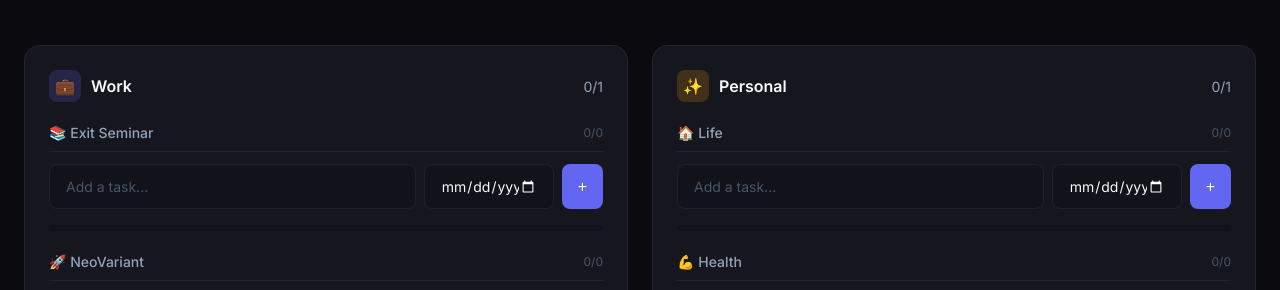
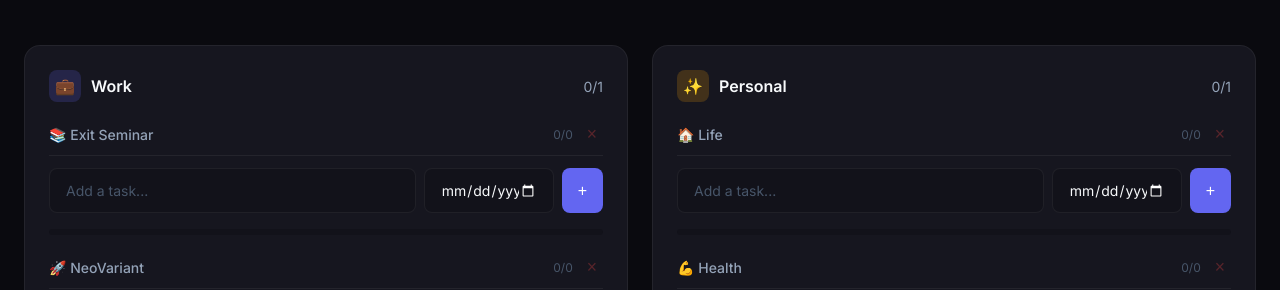
Before and after one commit to anugrahat/anu-dashboard, a plain HTML site: page index.html in a window 1280 px wide. Shown: the part 463-753 px from the top of the page. Drawn offline with Linux system fonts and the light colour scheme.

Commit message:
Add delete category button

```diff
--- a/index.html
+++ b/index.html
@@ -226,10 +226,29 @@
             color: var(--text-secondary);
         }
 
+        .subsection-actions {
+            display: flex;
+            align-items: center;
+            gap: 8px;
+        }
+
         .subsection-count {
             font-size: 0.75rem;
             color: var(--text-muted);
         }
+
+        .delete-cat {
+            opacity: 0.3;
+            background: none;
+            border: none;
+            color: var(--danger);
+            cursor: pointer;
+            font-size: 1.1rem;
+            padding: 2px 6px;
+            transition: opacity 0.15s;
+        }
+
+        .subsection:hover .delete-cat { opacity: 1; }
 
         /* Add Task */
         .add-task {
@@ -733,7 +752,10 @@
                         <div class="subsection" data-key="${key}">
                             <div class="subsection-header">
                                 <span class="subsection-title">${escapeHtml(sub.name)}</span>
-                                <span class="subsection-count">${done}/${total}</span>
+                                <div class="subsection-actions">
+                                    <span class="subsection-count">${done}/${total}</span>
+                                    <button class="delete-cat" onclick="event.stopPropagation(); deleteCategory('${section}','${key}')" title="Delete category">×</button>
+                                </div>
                             </div>
                             <div class="add-task">
                                 <input type="text" placeholder="Add a task..." class="task-input"
@@ -770,6 +792,14 @@
             if (!name) return;
             const key = 'cat_' + Date.now();
             data[section][key] = { name, tasks: [] };
+            save();
+            render();
+        }
+
+        function deleteCategory(section, key) {
+            const cat = data[section][key];
+            if (!confirm(`Delete "${cat.name}" and all its tasks?`)) return;
+            delete data[section][key];
             save();
             render();
         }
```
